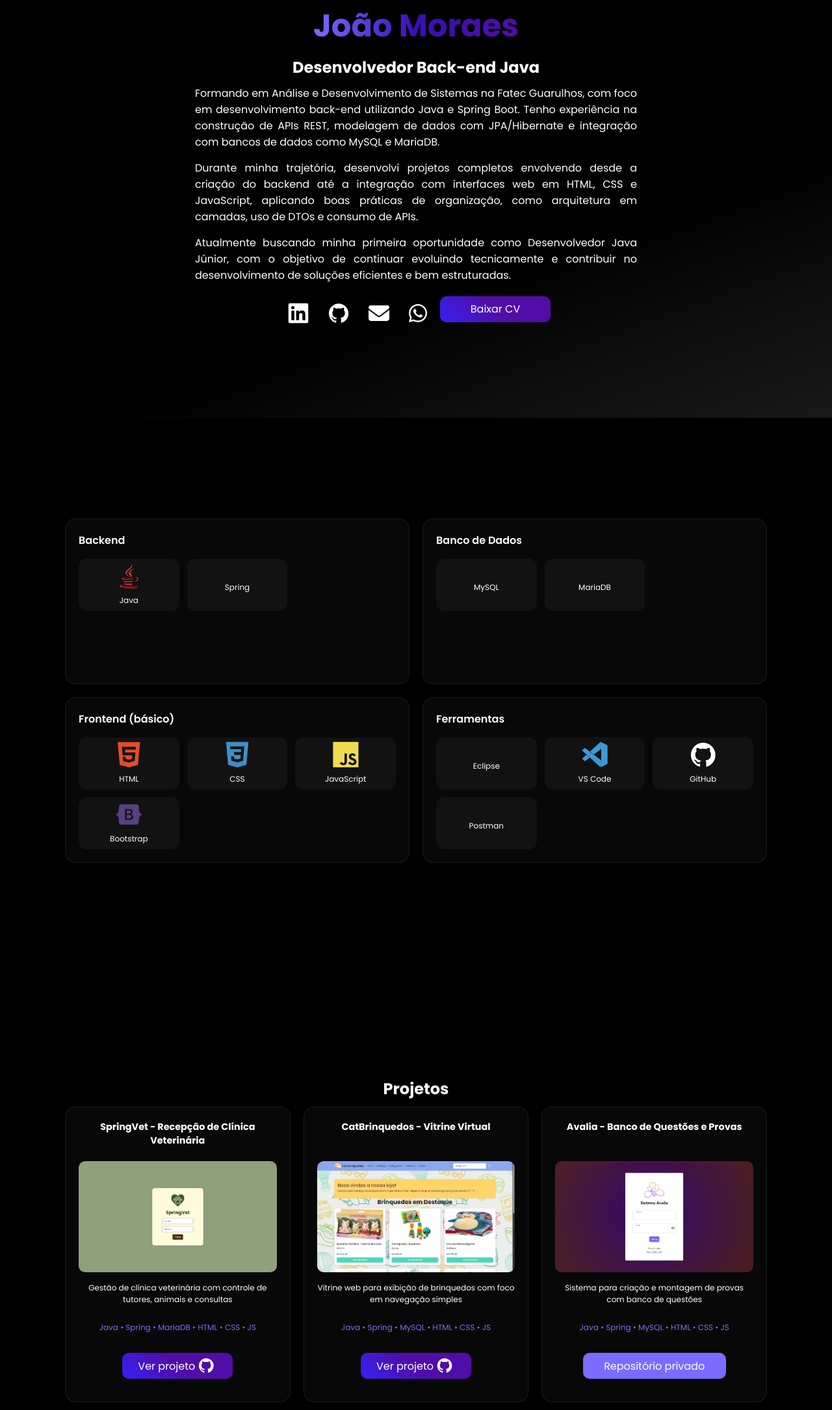
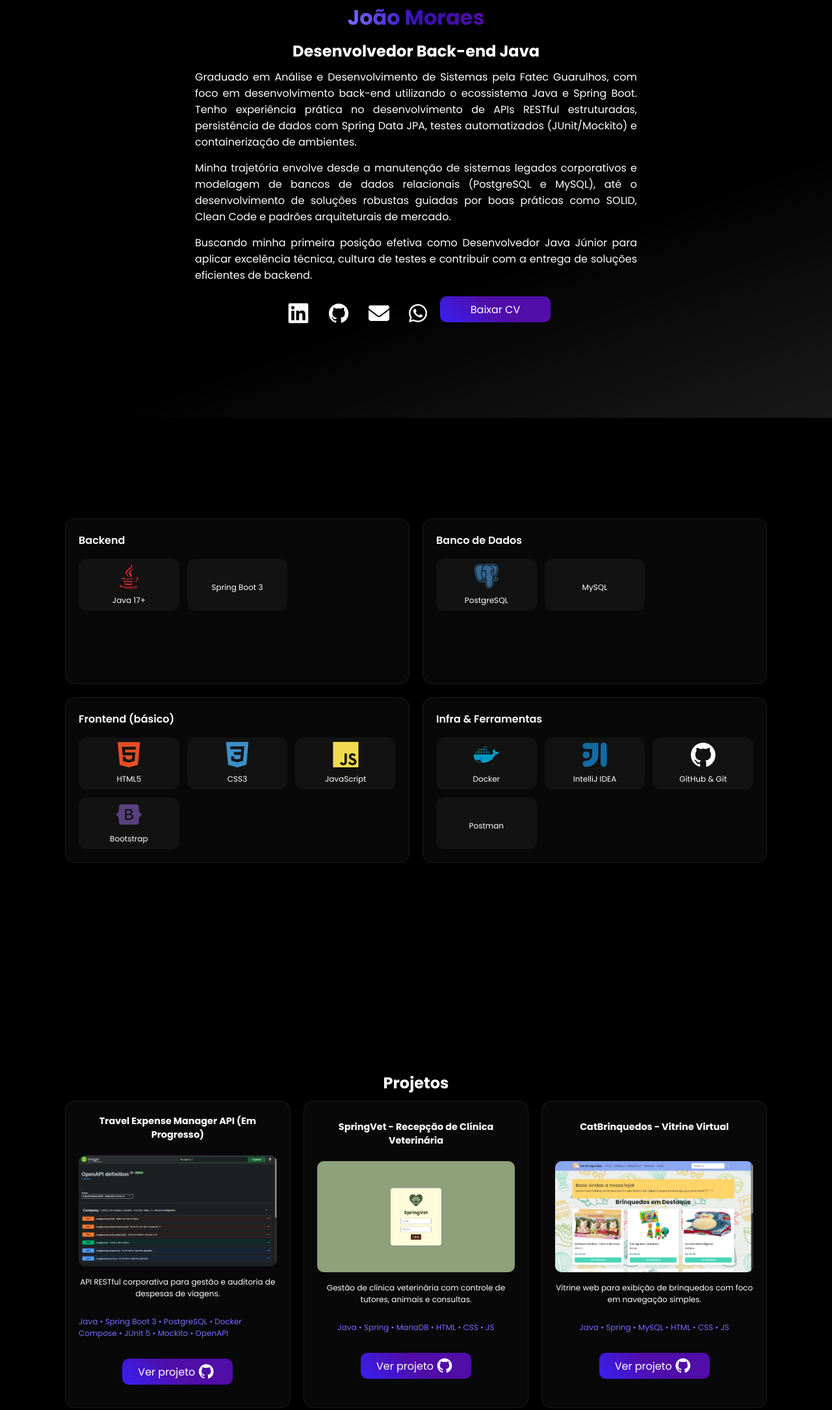
Before and after one commit to JGLM-184/jglm-184.github.io, a plain HTML site: page index.html in a window 1280 px wide. Shown: the part 157-2327 px from the top of the page at 65% size. Drawn offline with nearby package versions, Linux system fonts and the light colour scheme; files whose address does not match are found by name.

Commit message:
Atualização do portfólio

```diff
--- a/index.html
+++ b/index.html
@@ -31,20 +31,19 @@
       <h1 class="titulo">João Moraes</h1>
       <h2 class="subtitulo">Desenvolvedor Back-end Java</h2>
       <p class="apresentacao">
-        Formando em Análise e Desenvolvimento de Sistemas na Fatec Guarulhos, com foco em
-        desenvolvimento back-end utilizando Java e Spring Boot. Tenho
-        experiência na construção de APIs REST, modelagem de dados com
-        JPA/Hibernate e integração com bancos de dados como MySQL e MariaDB.
+        Graduado em Análise e Desenvolvimento de Sistemas pela Fatec Guarulhos, com foco em
+        desenvolvimento back-end utilizando o ecossistema Java e Spring Boot. Tenho experiência
+        prática no desenvolvimento de APIs RESTful estruturadas, persistência de dados com Spring Data JPA,
+        testes automatizados (JUnit/Mockito) e containerização de ambientes.
       </p>
       <p class="apresentacao">
-        Durante minha trajetória, desenvolvi projetos completos envolvendo
-        desde a criação do backend até a integração com interfaces web em
-        HTML, CSS e JavaScript, aplicando boas práticas de organização, como
-        arquitetura em camadas, uso de DTOs e consumo de APIs.
+        Minha trajetória envolve desde a manutenção de sistemas legados corporativos e modelagem de bancos
+        de dados relacionais (PostgreSQL e MySQL), até o desenvolvimento de soluções robustas guiadas por boas práticas
+        como SOLID, Clean Code e padrões arquiteturais de mercado.
       </p>
       <p class="apresentacao">
-        Atualmente buscando minha primeira oportunidade como Desenvolvedor Java Júnior, com o objetivo de continuar
-        evoluindo tecnicamente e contribuir no desenvolvimento de soluções eficientes e bem estruturadas.
+        Buscando minha primeira posição efetiva como Desenvolvedor Java Júnior para aplicar excelência técnica,
+        cultura de testes e contribuir com a entrega de soluções eficientes de backend.
       </p>
       <!--Contato-->
       <div class="hero-contato">
@@ -77,11 +76,11 @@
           <div class="grid-itens-habilidade">
             <div class="item-habilidade">
               <i class="devicon-java-plain colored icon-habilidade"></i>
-              <span>Java</span>
+              <span>Java 17+</span>
             </div>
             <div class="item-habilidade">
               <i class="devicon-spring-original colored icon-habilidade"></i>
-              <span>Spring</span>
+              <span>Spring Boot 3</span>
             </div>
           </div>
         </article>
@@ -90,12 +89,12 @@
           <h3>Banco de Dados</h3>
           <div class="grid-itens-habilidade">
             <div class="item-habilidade">
+              <i class="devicon-postgresql-plain colored icon-habilidade"></i>
+              <span>PostgreSQL</span>
+            </div>
+            <div class="item-habilidade">
               <i class="devicon-mysql-original colored icon-habilidade"></i>
               <span>MySQL</span>
-            </div>
-            <div class="item-habilidade">
-              <i class="devicon-mariadb-original colored icon-habilidade"></i>
-              <span>MariaDB</span>
             </div>
           </div>
         </article>
@@ -105,11 +104,11 @@
           <div class="grid-itens-habilidade">
             <div class="item-habilidade">
               <i class="devicon-html5-plain colored icon-habilidade"></i>
-              <span>HTML</span>
+              <span>HTML5</span>
             </div>
             <div class="item-habilidade">
               <i class="devicon-css3-plain colored icon-habilidade"></i>
-              <span>CSS</span>
+              <span>CSS3</span>
             </div>
             <div class="item-habilidade">
               <i class="devicon-javascript-plain colored icon-habilidade"></i>
@@ -121,21 +120,21 @@
             </div>
           </div>
         </article>
-        <!--Ferramentas-->
+        <!--Ferramentas e Infra-->
         <article class="card-habilidade">
-          <h3>Ferramentas</h3>
+          <h3>Infra & Ferramentas</h3>
           <div class="grid-itens-habilidade">
             <div class="item-habilidade">
-              <i class="devicon-eclipse-plain colored icon-habilidade"></i>
-              <span>Eclipse</span>
+              <i class="devicon-docker-plain colored icon-habilidade"></i>
+              <span>Docker</span>
             </div>
             <div class="item-habilidade">
-              <i class="devicon-vscode-plain colored icon-habilidade"></i>
-              <span>VS Code</span>
+              <i class="devicon-intellij-plain colored icon-habilidade"></i>
+              <span>IntelliJ IDEA</span>
             </div>
             <div class="item-habilidade">
               <i class="devicon-github-original icon-habilidade"></i>
-              <span>GitHub</span>
+              <span>GitHub & Git</span>
             </div>
             <div class="item-habilidade">
               <i class="devicon-postman-plain colored icon-habilidade"></i>
@@ -150,10 +149,33 @@
     <section id="projetos" class="container-projetos">
       <h2 class="subtitulo">Projetos</h2>
       <div class="grid-projetos">
+
+        <!-- NOVO PROJETO DESTAQUE: Travel Expense Manager -->
+        <article class="card-projeto">
+          <h3>Travel Expense Manager API (Em Progresso)</h3>
+          <div class="carrossel">
+            <div class="carrossel-track">
+              <img src="/static/images/travelExpense/travel-expense1.png" alt="Preview do Backend do Sistema Travel Expense"/>
+              <img src="/static/images/travelExpense/travel-expense2.png" alt="Preview do Backend do Sistema Travel Expense"/>
+              <img src="/static/images/travelExpense/travel-expense3.png" alt="Preview do Backend do Sistema Travel Expense"/>
+              <img src="/static/images/travelExpense/travel-expense4.png" alt="Preview do Backend do Sistema Travel Expense"/>
+            </div>
+            <!-- Botões que estavam faltando inseridos aqui: -->
+            <button class="prev">‹</button>
+            <button class="next">›</button>
+          </div>
+          <p class="resumo">
+            API RESTful corporativa para gestão e auditoria de despesas de viagens.
+          </p>
+          <p class="tech">Java • Spring Boot 3 • PostgreSQL • Docker Compose • JUnit 5 • Mockito • OpenAPI</p>
+          <a class="btn btn-projeto" href="https://github.com/JGLM-184/travel-expense-manager" target="_blank" rel="external">Ver projeto
+            <i class="devicon-github-plain icon-projeto"></i>
+          </a>
+        </article>
+
         <!--SpringVet-->
         <article class="card-projeto">
           <h3>SpringVet - Recepção de Clínica Veterinária</h3>
-          <!--Carrossel-->
           <div class="carrossel">
             <div class="carrossel-track">
               <img src="/static/images/springvet/Springvet1.png" alt="Preview do Sistema SpringVet" />
@@ -164,12 +186,10 @@
             <button class="next">›</button>
           </div>
           <p class="resumo">
-            Gestão de clínica veterinária com controle de tutores, animais e
-            consultas
+            Gestão de clínica veterinária com controle de tutores, animais e consultas.
           </p>
           <p class="tech">Java • Spring • MariaDB • HTML • CSS • JS</p>
-          <a class="btn btn-projeto" href="https://github.com/JGLM-184/SpringVet" target="_blank" rel="external">Ver
-            projeto
+          <a class="btn btn-projeto" href="https://github.com/JGLM-184/SpringVet" target="_blank" rel="external">Ver projeto
             <i class="devicon-github-plain icon-projeto"></i>
           </a>
         </article>
@@ -177,7 +197,6 @@
         <!--CatBrinquedos-->
         <article class="card-projeto">
           <h3> CatBrinquedos - Vitrine Virtual</h3>
-          <!--Carrossel-->
           <div class="carrossel">
             <div class="carrossel-track">
               <img src="/static/images//Catbrinquedos/Catbrinquedo1.png" alt="Preview do Sistema CatBrinquedos" />
@@ -188,38 +207,13 @@
             <button class="next">›</button>
           </div>
           <p class="resumo">
-            Vitrine web para exibição de brinquedos com foco em navegação
-            simples
+            Vitrine web para exibição de brinquedos com foco em navegação simples.
           </p>
           <p class="tech">Java • Spring • MySQL • HTML • CSS • JS</p>
           <a class="btn btn-projeto" href="https://github.com/JGLM-184/CatBrinquedos" target="_blank" rel="external">
             Ver projeto
             <i class="devicon-github-plain icon-projeto"></i>
           </a>
-        </article>
-
-        <!--Avalia-->
-        <article class="card-projeto">
-          <h3>Avalia - Banco de Questões e Provas</h3>
-          <!--Carrossel-->
-          <div class="carrossel">
-            <div class="carrossel-track">
-              <img src="/static/images/Avalia/Avalia1.png" alt="Preview do Sistema Avalia" />
-              <img src="/static/images/Avalia/Avalia2.png" alt="Preview do Sistema Avalia" />
-              <img src="/static/images/Avalia/Avalia3.png" alt="Preview do Sistema Avalia" />
-              <img src="/static/images/Avalia/Avalia4.png" alt="Preview do Sistema Avalia" />
-              <img src="/static/images/Avalia/Avalia5.png" alt="Preview do Sistema Avalia" />
-              <img src="/static/images/Avalia/Avalia6.png" alt="Preview do Sistema Avalia" />
-              <img src="/static/images/Avalia/Avalia7.png" alt="Preview do Sistema Avalia" />
-            </div>
-            <button class="prev">‹</button>
-            <button class="next">›</button>
-          </div>
-          <p class="resumo">
-            Sistema para criação e montagem de provas com banco de questões
-          </p>
-          <p class="tech">Java • Spring • MySQL • HTML • CSS • JS</p>
-          <p class="btn btn-priv">Repositório privado</p>
         </article>
       </div>
     </section>
@@ -232,9 +226,9 @@
         <div class="timeline-item left">
           <div class="timeline-content">
             <h3>Graduação em Análise e Desenvolvimento de Sistemas</h3>
-            <span class="tempo">Ago/2023 - Jul/2026</span>
+            <span class="tempo">Ago/2023 - Jun/2026</span>
             <p>
-              Formação superior com foco em desenvolvimento de software, banco de dados e engenharia de sistemas.
+              Formação superior com foco em ciclo de vida de software, engenharia de requisitos, qualidade de código e arquitetura de sistemas.
             </p>
           </div>
         </div>
@@ -244,9 +238,7 @@
             <h3>Projeto Acadêmico - Sistema de Gestão de Estoque</h3>
             <span class="tempo">Fev/2024 - Jul/2025</span>
             <p>
-              Desenvolvimento de um sistema de gestão de estoque em equipe, voltado para utilização em aulas práticas no
-              laboratório de logística.
-              Atuação como desenvolvedor, participando da implementação das funcionalidades e estrutura do sistema.
+              Desenvolvimento de um sistema de gestão de estoque focado em usabilidade técnica. Atuação ativa na modelagem do banco de dados relacional e implementação de regras de negócio.
             </p>
             <p class="tech">C# • Windows Forms • MySQL</p>
           </div>
@@ -257,11 +249,7 @@
             <h3>Estágio - Manutenção de Sistemas Legados</h3>
             <span class="tempo">Set/2025 - Fev/2026</span>
             <p>
-              Atuação na manutenção e evolução de sistemas internos da instituição, com foco na análise, correção e documentação
-              de sistemas legados.
-            </p>
-            <p>
-              Responsável pela documentação completa de um sistema de cadastro de passe livre e passe escolar.
+              Atuação na análise, manutenção corretiva e evolução de sistemas internos da instituição. Engenharia reversa para documentação completa de regras de validação cadastral de passes escolares.
             </p>
             <p class="tech">C# • Windows Forms • Access</p>
           </div>
@@ -270,16 +258,9 @@
         <div class="timeline-item right">
           <div class="timeline-content">
             <h3>Estágio - Evolução de Sistema de Patrimônio</h3>
-            <span class="tempo">Fev/2026 - Jul/2026</span>
+            <span class="tempo">Fev/2026 - Jun/2026</span>
             <p>
-              Evolução do sistema de gestão de patrimônio da instituição, com melhorias na interface e estrutura de dados.
-            </p>
-            <p>
-              Implementação de novas funcionalidades como recuperação de senha, edição de dados cadastrados e geração de
-              relatórios de situação dos patrimônios.
-            </p>
-            <p>
-              Otimização de tabelas visando maior escalabilidade e organização do sistema.
+              Evolução do sistema interno de gestão patrimonial, implementando melhorias de segurança de dados (recuperação de acesso e edição controlada) e otimização estrutural de tabelas relacionais.
             </p>
             <p class="tech">C# • Windows Forms • Access</p>
           </div>
--- a/static/css/index.css
+++ b/static/css/index.css
@@ -122,7 +122,7 @@ html {
   -webkit-background-clip: text;
   background-clip: text;
   -webkit-text-fill-color: transparent;
-  font-size: 3em;
+  font-size: 2em;
   margin-top: 50px
 }
 
```
Also changed, not shown: static/images/Avalia/Avalia1.png (deleted), static/images/Avalia/Avalia2.png (deleted), static/images/Avalia/Avalia3.png (deleted), static/images/Avalia/Avalia4.png (deleted), static/images/Avalia/Avalia5.png (deleted), static/images/Avalia/Avalia6.png (deleted), static/images/Avalia/Avalia7.png (deleted), static/images/travelExpense/travel-expense1.png (added), static/images/travelExpense/travel-expense2.png (added), static/images/travelExpense/travel-expense3.png (added), static/images/travelExpense/travel-expense4.png (added), 1 other file.
